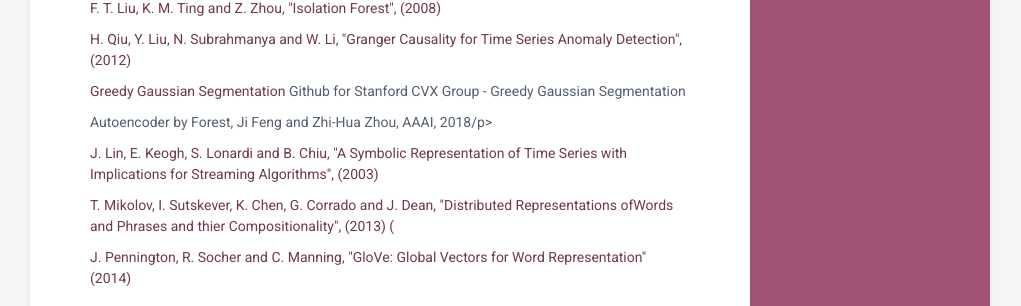
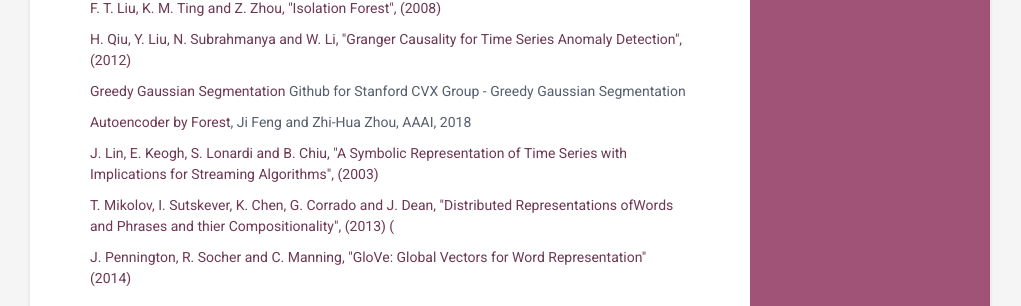
Before and after one commit to AlexanderGraf/online-cv, a Jekyll site: the page built from index.html, in a window 1280 px wide and 900 px high, scrolled down 8198 px. Shown: the part 399-705 px from the top of the window, without its empty margins (130-1151 px from the left). Built offline with Jekyll 4.4.1, drawn with Linux system fonts in a browser that asks for light colours; some web fonts are replaced.

Commit message:
update experience

```diff
--- a/_includes/references.html
+++ b/_includes/references.html
@@ -16,7 +16,7 @@
     	<p><a href="https://cs.nju.edu.cn/zhouzh/zhouzh.files/publication/icdm08b.pdf">F. T. Liu, K. M. Ting and Z. Zhou, "Isolation Forest", (2008)</a></p>
     	<p><a href="http://www-bcf.usc.edu/~liu32/icdm2012.pdf">H. Qiu, Y. Liu, N. Subrahmanya and W. Li, "Granger Causality for Time Series Anomaly Detection", (2012)</a></p>
         <p><a href="https://github.com/cvxgrp/GGS">Greedy Gaussian Segmentation</a> Github for Stanford CVX Group - Greedy Gaussian Segmentation</p>
-        <p><a href="https://arxiv.org/abs/1709.09018"></a>Autoencoder by Forest, Ji Feng and Zhi-Hua Zhou, AAAI, 2018/p>
+        <p><a href="https://arxiv.org/abs/1709.09018">Autoencoder by Forest</a>, Ji Feng and Zhi-Hua Zhou, AAAI, 2018</p>
     	<p><a href="http://www.cs.ucr.edu/~eamonn/SAX.pdf">J. Lin, E. Keogh, S. Lonardi and B. Chiu, "A Symbolic Representation of Time Series with Implications for Streaming Algorithms", (2003)</a></p>
     	<p><a href="https://arxiv.org/pdf/1310.4546.pdf">T. Mikolov, I. Sutskever, K. Chen, G. Corrado and J. Dean, "Distributed Representations ofWords and Phrases and thier Compositionality", (2013) (</a></p>
     	<p><a href="https://nlp.stanford.edu/pubs/glove.pdf">J. Pennington, R. Socher and C. Manning, "GloVe: Global Vectors for Word Representation" (2014)</a></p>
```
